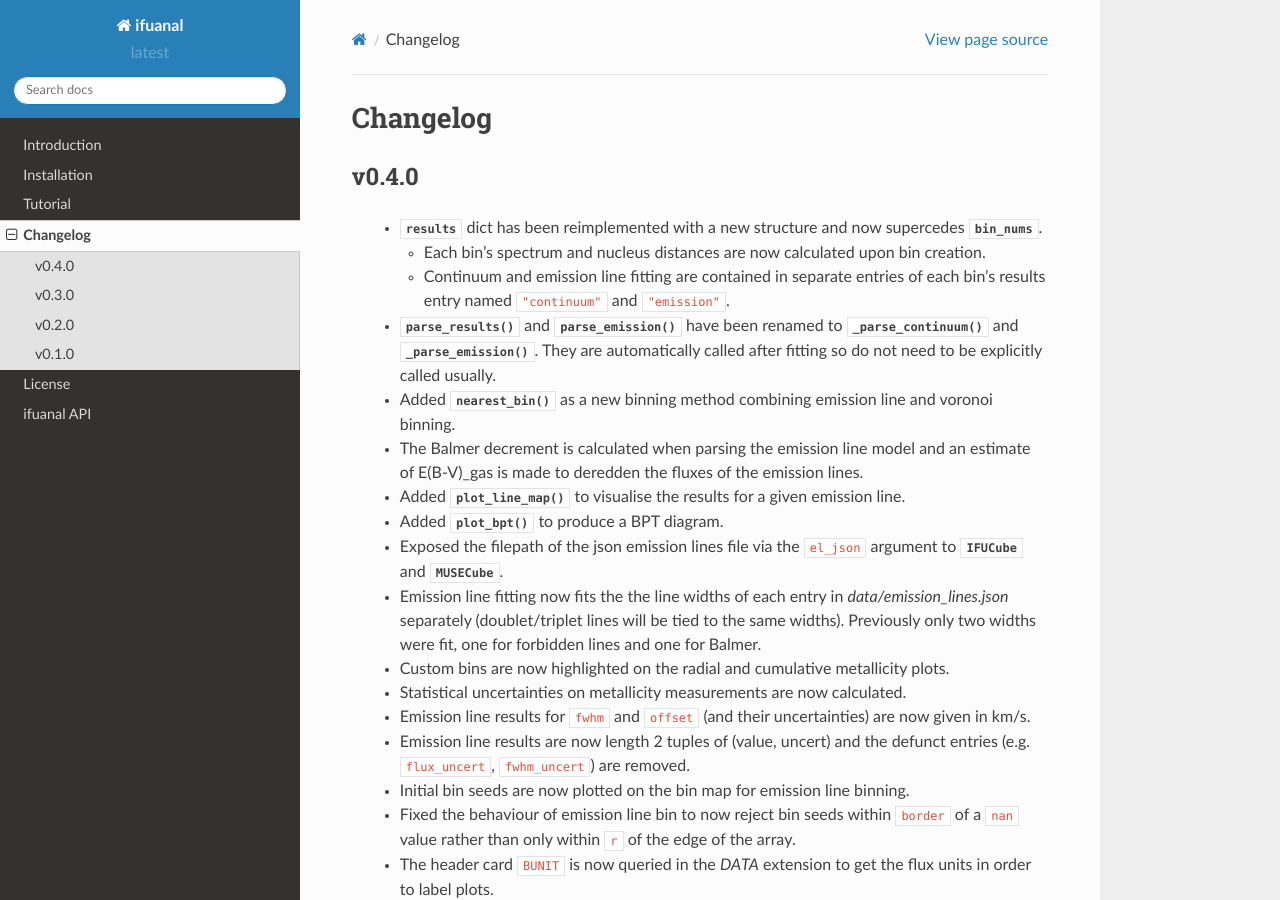
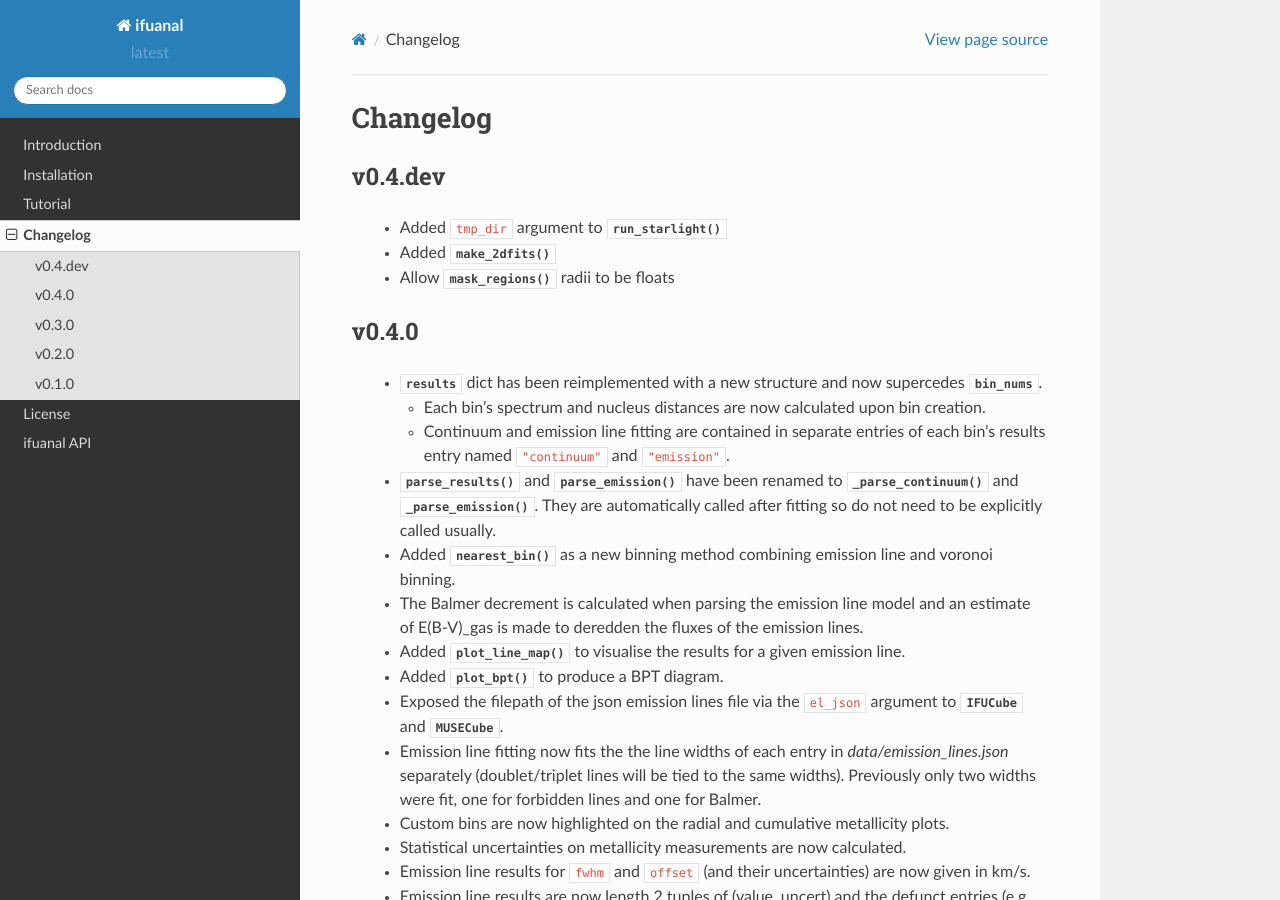
Before and after one commit to Lyalpha/ifuanal, a Sphinx documentation site: the page built from docs/changelog.rst, in a window 1280 px wide and 900 px high. Built offline with Sphinx 7.4.7 and the Read the Docs theme 2.0.0, drawn with Linux system fonts in a browser that asks for light colours.

Commit message:
Update changelog

```diff
--- a/docs/changelog.rst
+++ b/docs/changelog.rst
@@ -1,5 +1,12 @@
 Changelog
 =========
+
+v0.4.dev
+--------
+
+ * Added ``tmp_dir`` argument to :meth:`~ifuanal.IFUCube.run_starlight`
+ * Added :meth:`~ifuanal.IFUCube.make_2dfits`
+ * Allow :meth:`~ifuanal.IFUCube.mask_regions` radii to be floats
 
 v0.4.0
 ------
```
